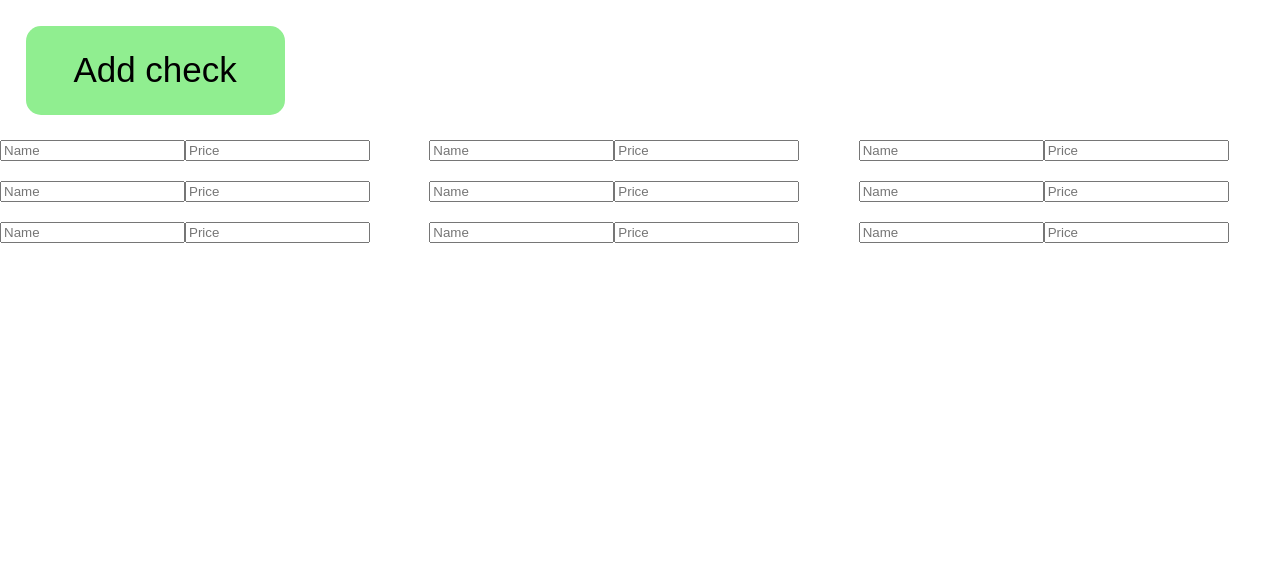
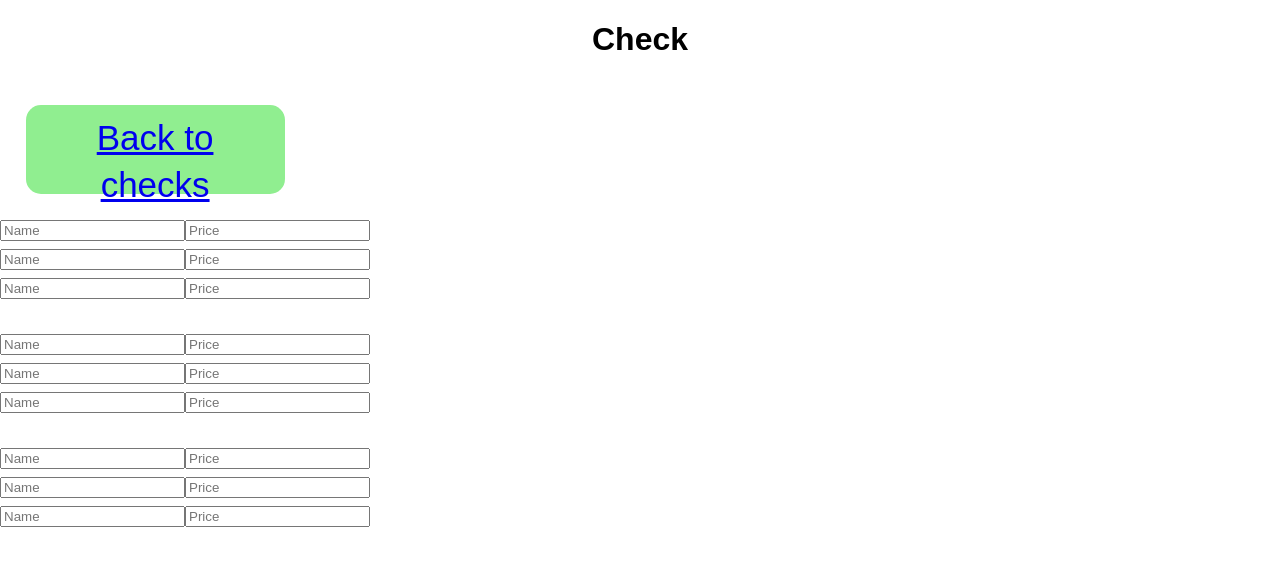
Before and after one commit to maratismailov/bill-calc, a React (Create React App) app: page /check in a window 1280 px wide. Shown: the top 566 px of the page. Built offline with nearby package versions, Linux system fonts and the light colour scheme.

Commit message:
routes added

```diff
--- a/src/App.css
+++ b/src/App.css
@@ -74,14 +74,16 @@
   /* grid-template-rows: 50fr, 30fr; */
   /* grid-template-columns: 200px, 200px; */
   grid-template-areas:
-  'Dish1 Dish2 Dish3'
+  'Dish1'
+  'Dish2'
+  'Dish3'
 
 
 }
 
 .Members-grid {
   display: grid;
-  grid-gap: 20px;
+  grid-gap: 35px;
   grid-template-rows: 50fr, 30fr;
   grid-template-columns: 200px, 200px;
   grid-template-areas:
--- a/src/containers/Check/Check.js
+++ /dev/null
@@ -1,32 +0,0 @@
-import React, { Component } from 'react';
-import { connect } from 'react-redux';
-import Member from './Member/Member';
-// import '../../App.css';
-
-
-class Check extends Component {
-    render() {
-        return (
-            <div className='Members-grid'>
-                 <Member/>
-                 <Member/>
-                 <Member/>
-            </div>
-
-        );
-    }
-}
-
-const MapStateToProps = state => {
-    return {
-
-    };
-};
-
-const MapDispatchToProps = dispatch => {
-    return {
-
-    };
-};
-
-export default connect(MapStateToProps, MapDispatchToProps)(Check);
--- /dev/null
+++ b/src/containers/Checks/Check/Check.js
@@ -0,0 +1,51 @@
+import React, { Component } from 'react';
+import { connect } from 'react-redux';
+import { Route, Link } from 'react-router-dom';
+import Member from './Member/Member';
+import Checks from '../Checks';
+// import '../../App.css';
+
+
+class Check extends Component {
+    render() {
+        return (
+            <div>
+                <Route path='/check' exact render={() =>
+                    <div>
+                        <h1 className='App'>Check</h1>
+                        <button
+                            className='Add-check'
+                            onClick={this.addCheckHandler}>
+                            {/* <a href='/check'>Back to checks</a> */}
+                            <Link to='/'>Back to checks</Link>
+                            {/* Add check */}
+                        </button>
+                        <div className='Members-grid'>
+                            <Member />
+                            <Member />
+                            <Member />
+                        </div>
+
+                    </div>}
+                />
+                <Route path='/' exact component={Checks} />
+            </div>
+
+
+        );
+    }
+}
+
+const MapStateToProps = state => {
+    return {
+
+    };
+};
+
+const MapDispatchToProps = dispatch => {
+    return {
+
+    };
+};
+
+export default connect(MapStateToProps, MapDispatchToProps)(Check);
--- a/src/containers/Check/Member/Member.js
+++ b/src/containers/Checks/Check/Member/Member.js
@@ -3,10 +3,22 @@ import { connect } from 'react-redux';
 import Dish from './Dish/Dish';
 // import '../../../App.css';
 
+
+
 class Member extends Component {
     render() {
+        let style = {
+            display: 'grid',
+            // gridGap: '8px',
+            /* grid-template-rows: 50fr, 30fr; */
+            /* grid-template-columns: 200px, 200px; */
+            // gridTemplateAreas:
+            // "'Dish1 Dish2 Dish3'"
+
+
+          }
         return (
-            <div className='Dishes-grid'>
+            <div className = 'Dishes-grid' style = {style}>
                  <div className= 'Dish1'>
                  <Dish/>
                  </div>
--- a/src/containers/Checks/Checks.js
+++ b/src/containers/Checks/Checks.js
@@ -1,18 +1,39 @@
 import React, { Component } from 'react';
-import { Route } from 'react-router-dom';
+import { Route, Link, withRouter } from 'react-router-dom';
 import { connect } from 'react-redux';
-import Check from '../Check/Check';
+import Check from './Check/Check';
 
 
 class Checks extends Component {
+
+    addCheckHandler = () => {
+        this.props.addCheckToStore()
+    }
+
     render() {
         return (
             <div>
-                <Route path='/' exact render={() => <h1 className='App'>Checks</h1>} />
-                <button className='Add-check'>
-                    Add check
-                </button>
-                <Check className='App'/>
+                <Route path='/' exact render={() =>
+                    <div>
+                        <h1 className='App'>Checks</h1>
+                        <button
+                            className='Add-check'
+                            onClick={this.addCheckHandler}>
+                            {/* <a href='/check'>Add check</a> */}
+                            <Link to='/check'>Add check</Link>
+                            {/* Add check */}
+                        </button>
+                    </div>} />
+                <Route path='/check' exact component={Check}  />
+
+                {this.props.checks.map(() => {
+                    return (
+                        <div>
+                            {/* <Check params={this.props.check} /> */}
+                        </div>
+                    );
+                })}
+                {/* <Check/> */}
             </div>
 
         );
@@ -21,14 +42,18 @@ class Checks extends Component {
 
 const MapStateToProps = state => {
     return {
+        checks: state.checks,
+        check: state.check
 
     };
 };
 
 const MapDispatchToProps = dispatch => {
     return {
+        error: () => dispatch({ type: 'IS_ERROR' }),
+        addCheckToStore: () => dispatch({ type: 'ADD_CHECK' })
 
     };
 };
 
-export default connect(MapStateToProps, MapDispatchToProps)(Checks);
+export default withRouter(connect(MapStateToProps, MapDispatchToProps)(Checks));
--- a/src/store/reducer.js
+++ b/src/store/reducer.js
@@ -1,14 +1,16 @@
 const initialState = {
-    // text: 'the quick brown fox jumps over the lazy dog',
-
-
-
-    // menuIsOpen: true
+    checks: [],
+    check: [],
+    members: []
 }
 const reducer = (state = initialState, action) => {
     // console.log(action.allText)
     switch (action.type) {
-
+        case 'ADD_CHECK':
+            return {
+                ...state,
+                checks: [...state.checks, initialState.check]
+            }
 
     };
 
```
Also changed, not shown: src/containers/Checks/Check/Check.css (added), src/containers/Checks/Check/Member/Dish/Dish.js (renamed from src/containers/Check/Member/Dish/Dish.js).
